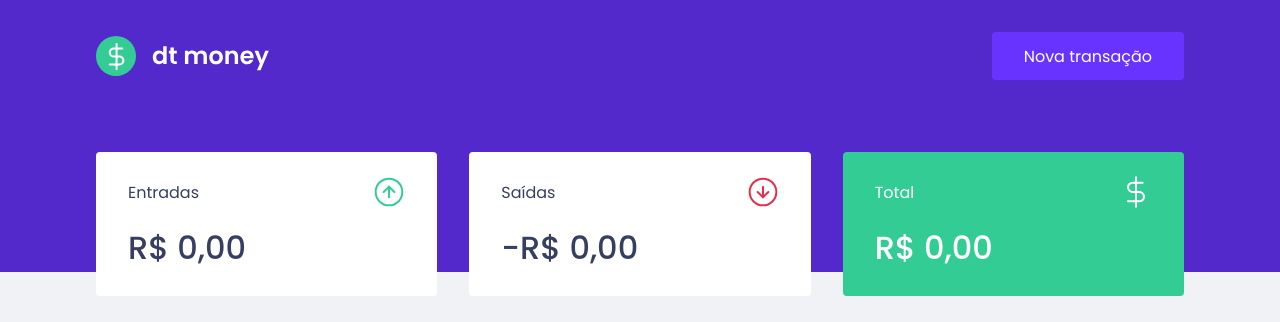
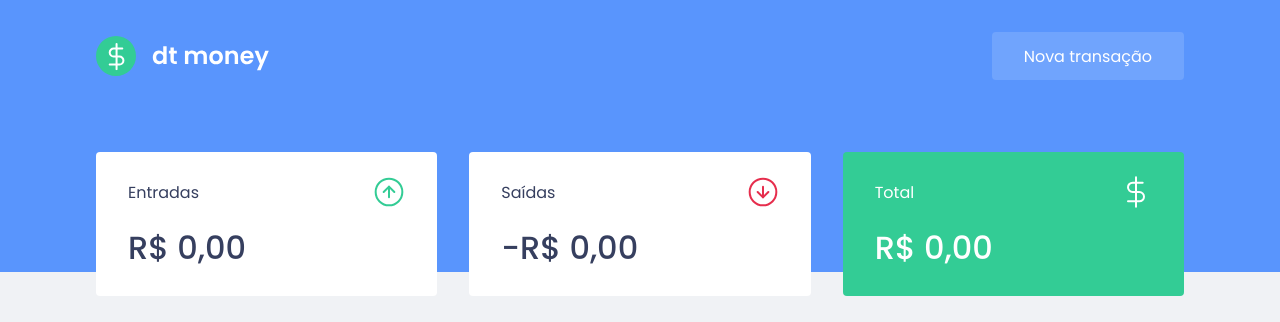
Before and after one commit to thuurzz/reactjs-rocketseat-chapter2, a React (Create React App) app in the folder ainda-tem-grana/: page / in a window 1280 px wide. Shown: the top 322 px of the page. Built offline with nearby package versions, Linux system fonts and the light colour scheme; no server answers; what miragejs would draw is missing.

Commit message:
feat: change blue on css

```diff
--- a/ainda-tem-grana/src/styles/global.ts
+++ b/ainda-tem-grana/src/styles/global.ts
@@ -4,10 +4,10 @@ export const GlobalStyle = styled.createGlobalStyle`
   :root {
     --background: #f0f2f5;
     --red: #e52e54;
-    --blue: #5429cc;
+    --blue: #5995fd;
     --green: #33cc95;
 
-    --blue-light: #6933ff;
+    --blue-light: #70A4FD;
 
     --text-title: #363f5f;
     --text-body: #969cb3;
```
